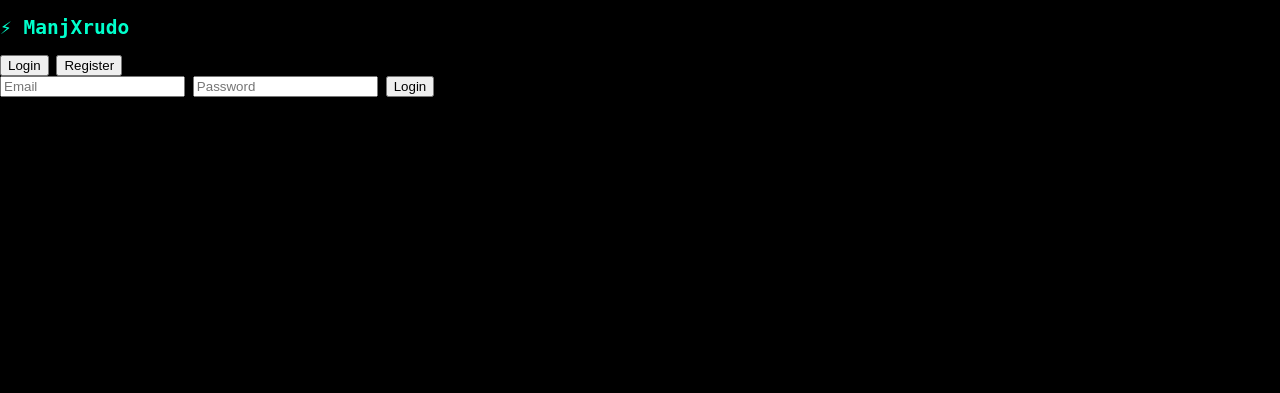
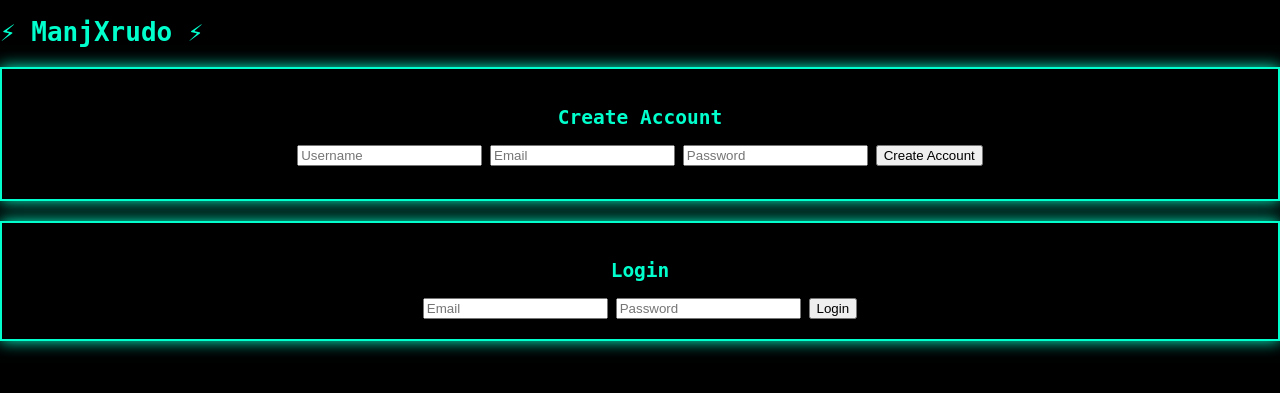
Before and after one commit to aarupi994/manjXrudo, a FastAPI app: page / in a window 1280 px wide. Shown: the top 393 px of the page. Run offline with FastAPI, Linux system fonts and the light colour scheme.

Commit message:
Update authentication page layout and titles

```diff
--- a/templates/auth.html
+++ b/templates/auth.html
@@ -1,7 +1,7 @@
 <!DOCTYPE html>
 <html>
 <head>
-<title>Auth</title>
+<title>ManjXrudo</title>
 <link rel="stylesheet" href="/static/style.css">
 </head>
 
@@ -9,45 +9,36 @@
 
 <div class="container">
 
-<h2>⚡ ManjXrudo</h2>
+    <h1 class="logo">⚡ ManjXrudo ⚡</h1>
 
-<div class="tabs">
-<button onclick="showLogin()">Login</button>
-<button onclick="showRegister()">Register</button>
-</div>
+    <!-- REGISTER -->
+    <div class="card">
+        <h2>Create Account</h2>
 
-<!-- LOGIN -->
-<div id="login">
-<form action="/login" method="post">
-<input type="email" name="email" placeholder="Email" required>
-<input type="password" name="password" placeholder="Password" required>
-<button type="submit">Login</button>
-</form>
-</div>
+        <form action="/register" method="post">
+            <input type="text" name="username" placeholder="Username" required>
+            <input type="email" name="email" placeholder="Email" required>
+            <input type="password" name="password" placeholder="Password" required>
 
-<!-- REGISTER -->
-<div id="register" style="display:none;">
-<form action="/register" method="post">
-<input type="text" name="username" placeholder="Username" required>
-<input type="email" name="email" placeholder="Email" required>
-<input type="password" name="password" placeholder="Password" required>
-<button type="submit">Create Account</button>
-</form>
-</div>
+            <button>Create Account</button>
+        </form>
+
+        <p id="suggestion"></p>
+    </div>
+
+    <!-- LOGIN -->
+    <div class="card">
+        <h2>Login</h2>
+
+        <form action="/login" method="post">
+            <input type="email" name="email" placeholder="Email" required>
+            <input type="password" name="password" placeholder="Password" required>
+
+            <button>Login</button>
+        </form>
+    </div>
 
 </div>
 
-<script>
-function showLogin(){
-    document.getElementById("login").style.display="block";
-    document.getElementById("register").style.display="none";
-}
-
-function showRegister(){
-    document.getElementById("login").style.display="none";
-    document.getElementById("register").style.display="block";
-}
-</script>
-
 </body>
 </html>
```
